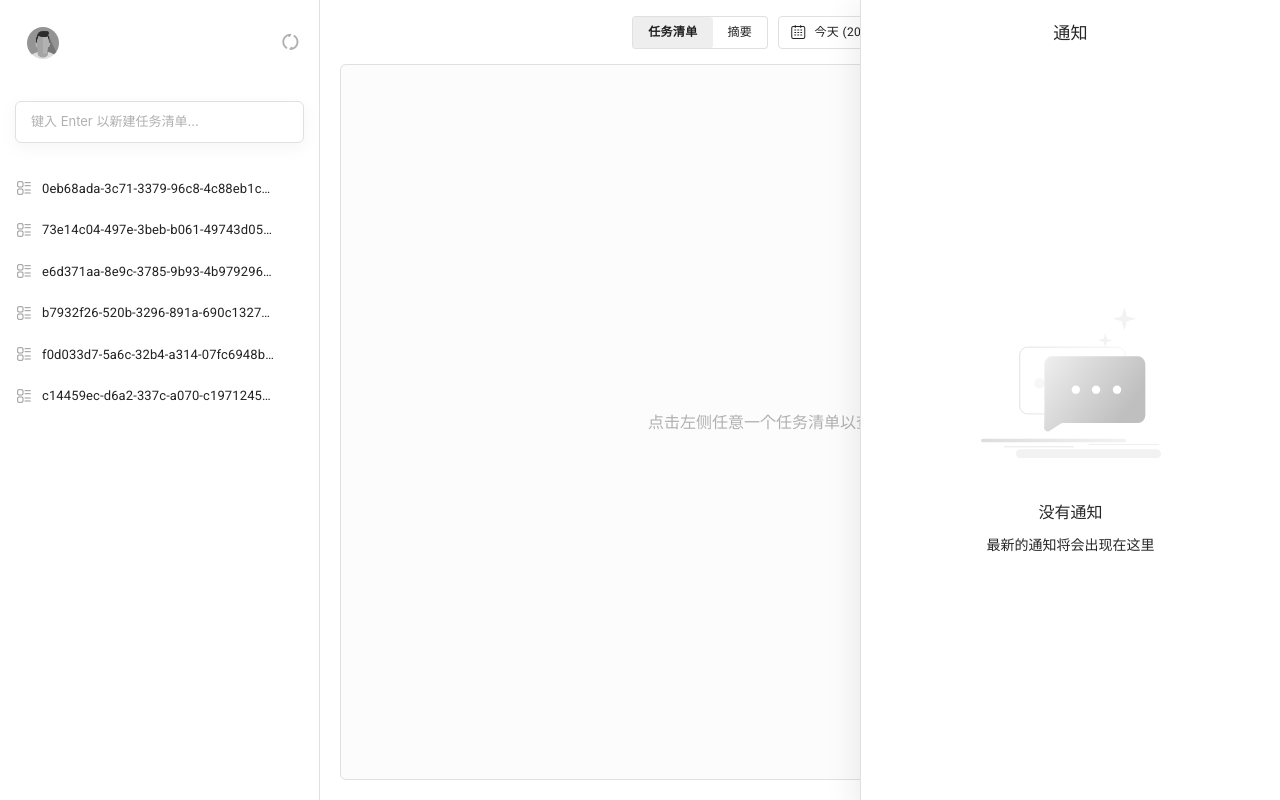
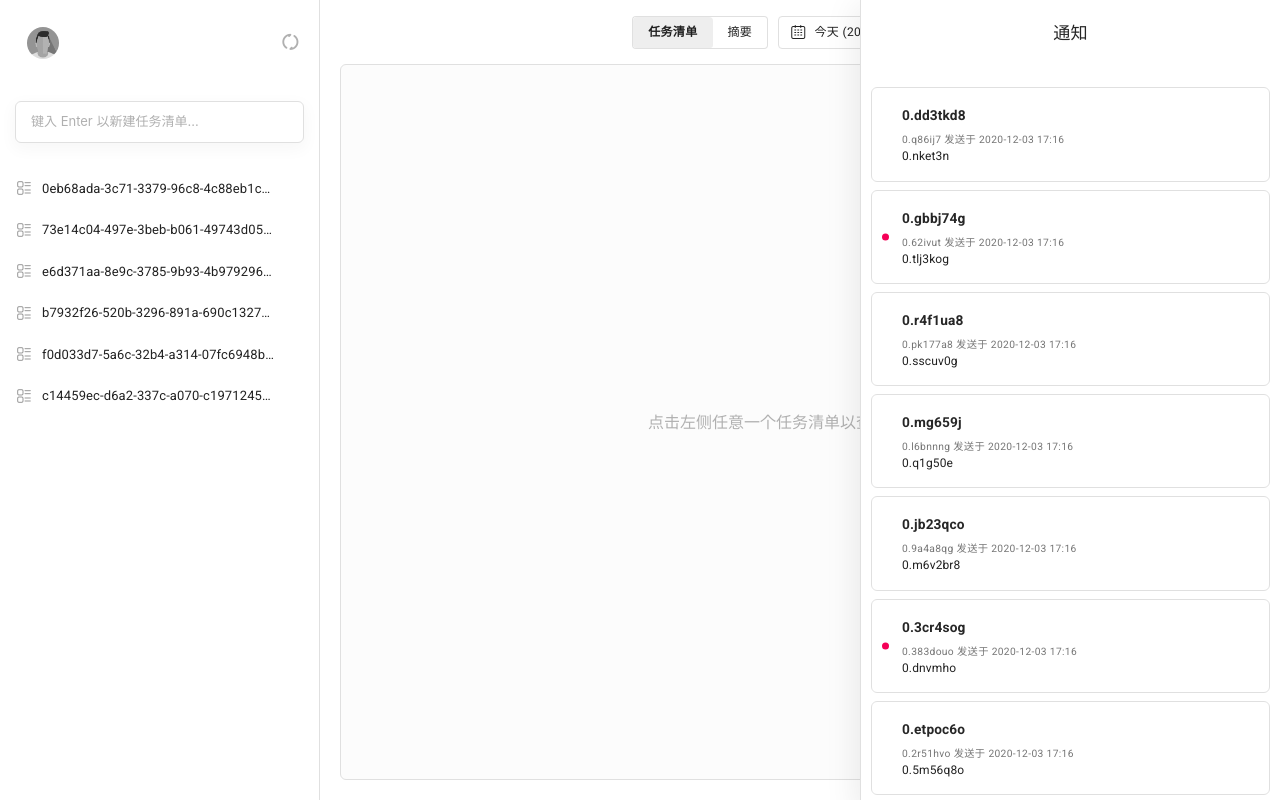
Before and after one commit to lenconda/sigma_web, a React app: page /home/list in a window 1280 px wide. Both pictures are taken after a click on the button 1240 px from the left and 32 px from the top of the page. Built offline with nearby package versions, Linux system fonts and the light colour scheme.

Commit message:
feat: add NotificationItem component

```diff
--- /dev/null
+++ b/src/components/NotificationItem/index.less
@@ -0,0 +1,36 @@
+@import '../../global.less';
+
+.app-notification-item {
+  box-sizing: border-box;
+  position: relative;
+  padding: 15px;
+  padding-left: 30px;
+  margin-bottom: 8px;
+  border-radius: @border-radius;
+  border: 1px solid @border-color;
+  background-color: @white;
+  user-select: none;
+  cursor: pointer;
+  transition: all @transition-duration;
+
+  .title {
+    font-weight: 700;
+  }
+
+  &.unchecked::before {
+    content: '';
+    position: absolute;
+    width: 7px;
+    height: 7px;
+    border-radius: 50%;
+    background-color: @red;
+    left: 10px;
+    top: 50%;
+    transform: translateY(-50%);
+  }
+
+  &:hover {
+    background-color: @bg-color-hover;
+    transition: all @transition-duration;
+  }
+}
--- /dev/null
+++ b/src/components/NotificationItem/index.tsx
@@ -0,0 +1,86 @@
+import React, {
+  useState,
+  useEffect,
+} from 'react';
+import {
+  NotificationItemProps,
+  NotificationDetailInfo,
+} from '../../interfaces';
+import moment from 'moment';
+import Typography from '@material-ui/core/Typography';
+import DraggableDialog from '../DraggableDialog';
+import {
+  getNotificationDetailInfo,
+} from '../../services/notifications';
+import './index.less';
+
+const NotificationItem: React.FC<NotificationItemProps> = ({
+  notification,
+  className = '',
+  onClick,
+}) => {
+  const {
+    subject,
+    sender,
+    checked,
+    title,
+    time,
+    notificationId,
+  } = notification;
+  const [notificationDetailVisible, setNotificationDetailVisible] = useState<boolean>(false);
+  const [notificationDetailInfo, setNotificationDetailInfo] = useState<NotificationDetailInfo>(undefined);
+  const [notificationDetailInfoLoading, setNotificationDetailInfoLoading] = useState<boolean>(false);
+
+  useEffect(() => {
+    setNotificationDetailInfoLoading(true);
+    getNotificationDetailInfo(notificationId).then(res => {
+      setNotificationDetailInfo(res);
+    }).finally(() => setNotificationDetailInfoLoading(false));
+  }, []);
+
+  return (
+    <>
+      <div
+        className={`app-notification-item${!checked && ' unchecked' || ''}${className && ` ${className}` || ''}`}
+        onClick={event => {
+          if (onClick && typeof onClick === 'function') {
+            onClick(event);
+          }
+          setNotificationDetailVisible(true);
+        }}
+      >
+        <Typography
+          variant="subtitle1"
+          classes={{ subtitle1: 'title' }}
+          noWrap={true}
+        >
+          {title}
+        </Typography>
+        <Typography variant="caption" noWrap={true} color="textSecondary">
+          {
+            sender && <>{sender.name || sender.email}</>
+          }
+          &nbsp;发送于&nbsp;
+          {moment(time).format('YYYY-MM-DD HH:mm')}
+        </Typography>
+        <Typography variant="body2">{subject}</Typography>
+      </div>
+      <DraggableDialog
+        open={notificationDetailVisible}
+        onClose={() => setNotificationDetailVisible(false)}
+        title={
+          notificationDetailInfoLoading
+            ? '请稍候...'
+            : (notificationDetailInfo && notificationDetailInfo.title || '')
+        }
+      >
+        {
+          (!!notificationDetailInfo && !notificationDetailInfoLoading)
+          && <div className="app-notification-item__content"></div>
+        }
+      </DraggableDialog>
+    </>
+  );
+};
+
+export default NotificationItem;
--- a/src/global.less
+++ b/src/global.less
@@ -13,6 +13,7 @@
 @gray-fc: #fcfcfc;
 @gray-ff: #fff;
 
+@red: #f50057;
 @blue: #03a9f4;
 @green: #28a745;
 @yellow: #ffc107;
--- a/src/interfaces/components/index.ts
+++ b/src/interfaces/components/index.ts
@@ -21,3 +21,4 @@ export { DraggableDialogProps } from './draggable_dialog';
 export { DebouncedTextFieldProps } from './debounced_text_field';
 export { DatePickerProps } from './date_picker';
 export { CheckboxProps } from './checkbox';
+export { NotificationItemProps } from './notification_item';
--- a/src/interfaces/index.ts
+++ b/src/interfaces/index.ts
@@ -25,4 +25,5 @@ export {
   TaskListItemProps,
   TaskListItemDetailInfo,
   TaskList,
+  NotificationItemProps,
 } from './components';
--- a/src/pages/Home/index.tsx
+++ b/src/pages/Home/index.tsx
@@ -40,6 +40,7 @@ import _merge from 'lodash/merge';
 import _cloneDeep from 'lodash/cloneDeep';
 import { getTaskListFromTask } from '../../services/task';
 import { getUserInfo } from '../../services/user';
+import { getNotifications } from '../../services/notifications';
 import {
   getNavMenu,
   getAvatarMenu,
@@ -52,6 +53,7 @@ import {
 import { useId } from '../../core/hooks';
 import CustomIconButton from '../../components/IconButton';
 import Drawer from '../../components/Drawer';
+import NotificationItem from '../../components/NotificationItem';
 import {
   AppMenuItem,
   NotificationInfo,
@@ -303,6 +305,7 @@ const Home: React.FC<HomePageProps> = props => {
     });
     getAvatarMenu().then(res => setAvatarMenus(res));
     getNavMenu().then(res => setNavMenus(res));
+    getNotifications().then(res => setNotifications(res));
   }, []);
 
   return (
@@ -457,7 +460,11 @@ const Home: React.FC<HomePageProps> = props => {
                     <h1>没有通知</h1>
                     <h2>最新的通知将会出现在这里</h2>
                   </div>
-                  : <div className="app-home__notifications__content"></div>
+                  : <div className="app-home__notifications__content">
+                    {
+                      notifications.map((notification, index) => <NotificationItem notification={notification} key={index} />)
+                    }
+                  </div>
               }
             </Drawer>
           </div>
--- /dev/null
+++ b/src/services/notifications.ts
@@ -0,0 +1,53 @@
+import {
+  NotificationInfo,
+  NotificationDetailInfo,
+} from '../interfaces';
+
+export const generateNotification = async (
+  notificationId: string = Math.random().toString(32),
+): Promise<NotificationInfo> => {
+  return new Promise(resolve => {
+    setTimeout(() => {
+      resolve({
+        notificationId,
+        title: Math.random().toString(32),
+        subject: Math.random().toString(32),
+        time: new Date().toISOString(),
+        checked: Math.floor(Math.random() * 10) % 2 === 0,
+        sender: {
+          name: Math.random().toString(32),
+          email: `${Math.random().toString(32)}@example.com`,
+          avatar: '/assets/images/default_avatar.jpg',
+          createdAt: new Date().toISOString(),
+        },
+      });
+    }, 100);
+  });
+};
+
+export const getNotifications = async (
+  count: number = 10,
+): Promise<NotificationInfo[]> => {
+  const result = [];
+  for (let i = 0; i < count; i += 1) {
+    result.push(await generateNotification());
+  }
+  return result;
+};
+
+export const getNotificationDetailInfo = async (
+  notificationId: string,
+): Promise<NotificationDetailInfo> => {
+  return new Promise(resolve => {
+    setTimeout(() => {
+      resolve({
+        notificationId,
+        title: Math.random().toString(32),
+        subject: Math.random().toString(32),
+        time: new Date().toISOString(),
+        checked: Math.floor(Math.random() * 10) % 2 === 0,
+        content: Math.random().toString(32),
+      });
+    }, 500);
+  });
+};
```
Also changed, not shown: src/interfaces/components/notification_item.ts (added, +9 -0 lines).
